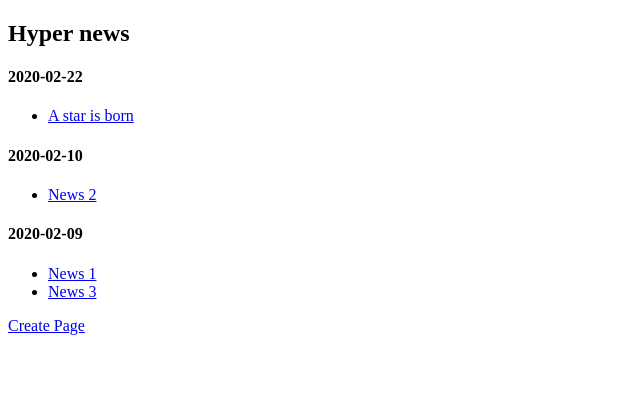
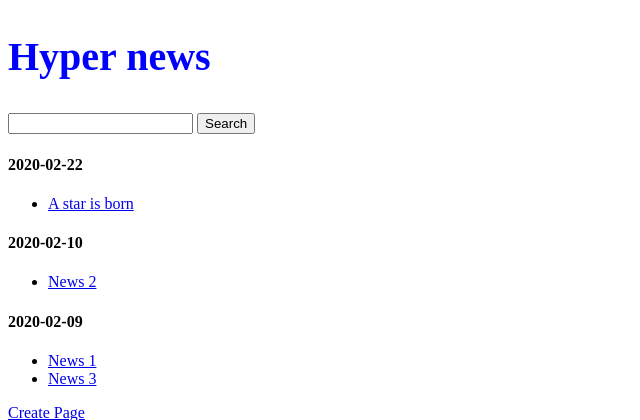
Before and after one commit to martinlubpl/HyperNews_Portal, a Django app: page /news/ in a window 1280 px wide. Shown: the top 420 px of the page, without its empty margins (0-640 px from the left). Run offline with Django 3.2, Linux system fonts and the light colour scheme.

Commit message:
After stage 5 (final) of hyperskill django track (search through GET request, static css)

```diff
--- a/HyperNews Portal/task/hypernews/settings.py
+++ b/HyperNews Portal/task/hypernews/settings.py
@@ -121,3 +121,4 @@ USE_TZ = True
 # https://docs.djangoproject.com/en/2.2/howto/static-files/
 
 STATIC_URL = '/static/'
+STATICFILES_DIRS = [os.path.join(BASE_DIR, 'hypernews\\' 'static')]
--- /dev/null
+++ b/HyperNews Portal/task/hypernews/static/css/base.css
@@ -0,0 +1,4 @@
+h2 {
+    font-size: 2.5em;
+    color: blue;
+}
--- a/HyperNews Portal/task/news/templates/news/news_list.html
+++ b/HyperNews Portal/task/news/templates/news/news_list.html
@@ -1,19 +1,27 @@
 <!DOCTYPE html>
 <html lang="en">
 <head>
+    {% load static %}
+    <link rel="stylesheet" href="{% static 'css/base.css' %}">
     <meta charset="UTF-8">
     <title>HyperNews List</title>
 </head>
 <body>
 <h2>Hyper news</h2>
-
+<form method="get">
+    <input name="q">
+    <button type="submit">Search</button>
+</form>
 {% for date, news_dict_date in news_dict.items %}
+{% if news_dict_date %}
 <h4>{{ date }}</h4>
 <ul>
     {% for title, link in news_dict_date.items %}
     <li><a href="/news/{{ link }}/">{{ title }}</a></li>
     {% endfor %}
 </ul>
+
+{% endif %}
 {% endfor %}
 
 <a href="/news/create/" target="_blank">Create Page</a>
--- a/HyperNews Portal/task/news/urls.py
+++ b/HyperNews Portal/task/news/urls.py
@@ -1,5 +1,7 @@
 from django.urls import path
 from . import views
+from django.conf import settings
+from django.conf.urls.static import static
 
 urlpatterns = [
     path('', views.home, name='home'),
@@ -7,4 +9,6 @@ urlpatterns = [
     path('news/<int:link_id>/', views.news, name='news_detail'),
     path('news/', views.news, name='all news'),
     path('news/create/', views.CreateNews.as_view(), name='create_news'),
+
 ]
+urlpatterns += static(settings.STATIC_URL)
--- a/HyperNews Portal/task/news/views.py
+++ b/HyperNews Portal/task/news/views.py
@@ -9,14 +9,13 @@ from django.views import View
 
 # Create your views here.
 def home(request):
-    return HttpResponse("Coming soon")
+    return redirect('news/')
 
 
 def news(request, link_id=None):
     full_json_path = os.path.join(settings.BASE_DIR, 'hypernews\\', settings.NEWS_JSON_PATH)
     with open(full_json_path, 'r') as f:
         news_json = json.load(f)
-
         dates = []
         for item in news_json:
             item_date = item['created'].split()[0]
@@ -29,14 +28,19 @@ def news(request, link_id=None):
         dates.sort(reverse=True)
 
         news_dict = {}
+        q = request.GET.get('q')
         for date in dates:
             day_list = []
             for news_item in news_json:
-                if news_item['created'].split()[0] == date:
-                    day_list.append((news_item['title'], news_item['link']))
+                if q:
+                    if (q in news_item['title'] or q in news_item['text']) and news_item['created'].split()[0] == date:
+                        day_list.append((news_item['title'], news_item['link']))
+                else:
+                    if news_item['created'].split()[0] == date:
+                        day_list.append((news_item['title'], news_item['link']))
             news_dict[date] = dict(day_list)
         context = {'news_dict': news_dict}
-        print(context)
+        # print(context)
         # news/
         return render(request, 'news/news_list.html', context)
 
@@ -54,7 +58,7 @@ class CreateNews(View):
         new_id = max(ids) + 1
         # todo: find first available int for id ?
         # date
-        now = datetime.now().strftime("%Y.%m.%d %H:%M:%S")
+        now = datetime.now().strftime("%Y-%m-%d %H:%M:%S")
         # data from form
         title = request.POST['title']
         text = request.POST['text']
--- a/HyperNews Portal/task/tests.py
+++ b/HyperNews Portal/task/tests.py
@@ -19,6 +19,9 @@ class HyperNewsTestRunner(HyperNewsTest):
         # 4 task
         HyperNewsTest.check_creating_news,
         HyperNewsTest.check_create_page_main_link,
+        # 5 task
+        HyperNewsTest.check_main_page_search,
+        HyperNewsTest.check_coming_soon_page_redirect,
     ]
 
     @dynamic_test(data=funcs)
```
Also changed, not shown: HyperNews Portal/task/test/base.py (+2 -1 lines). Lines whose indentation alone changed are shown as unchanged.
